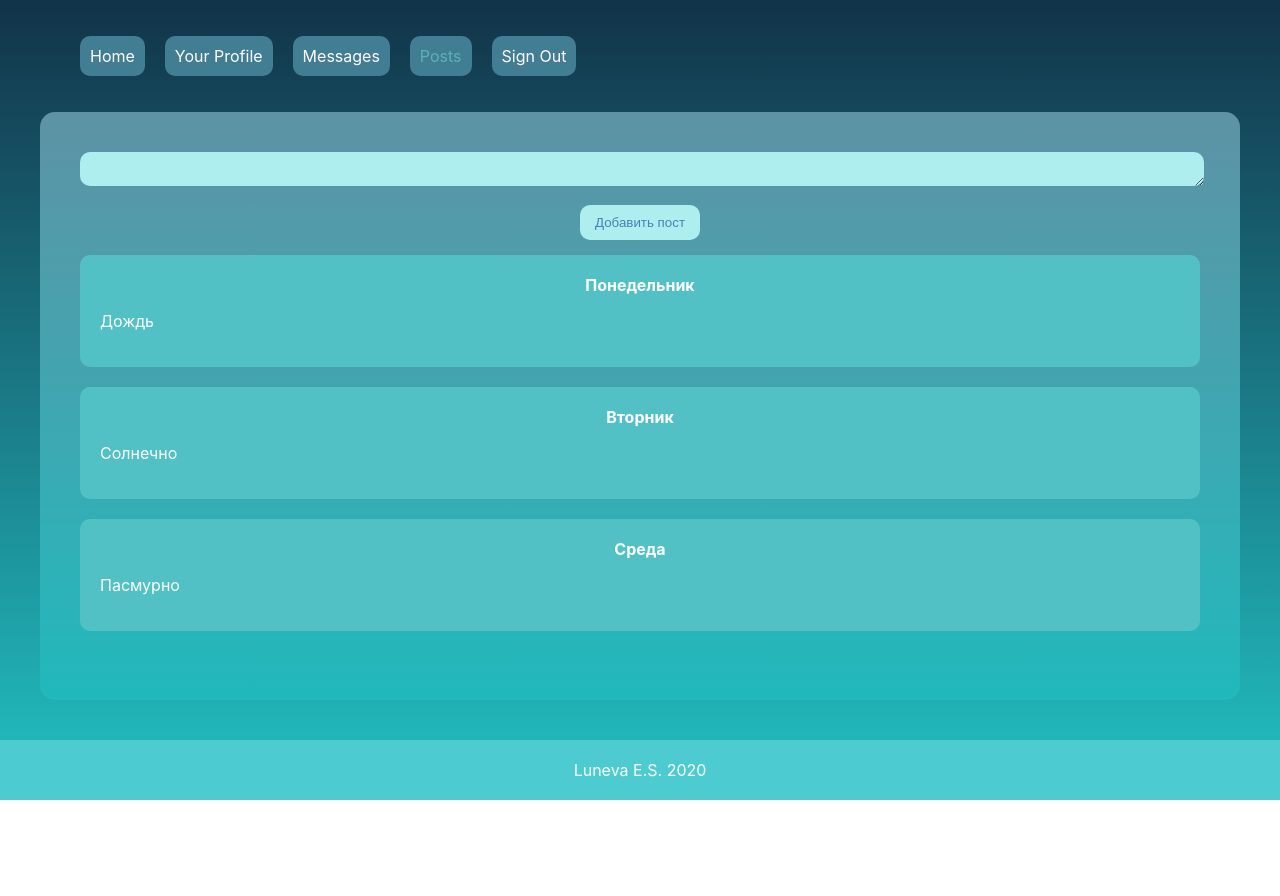
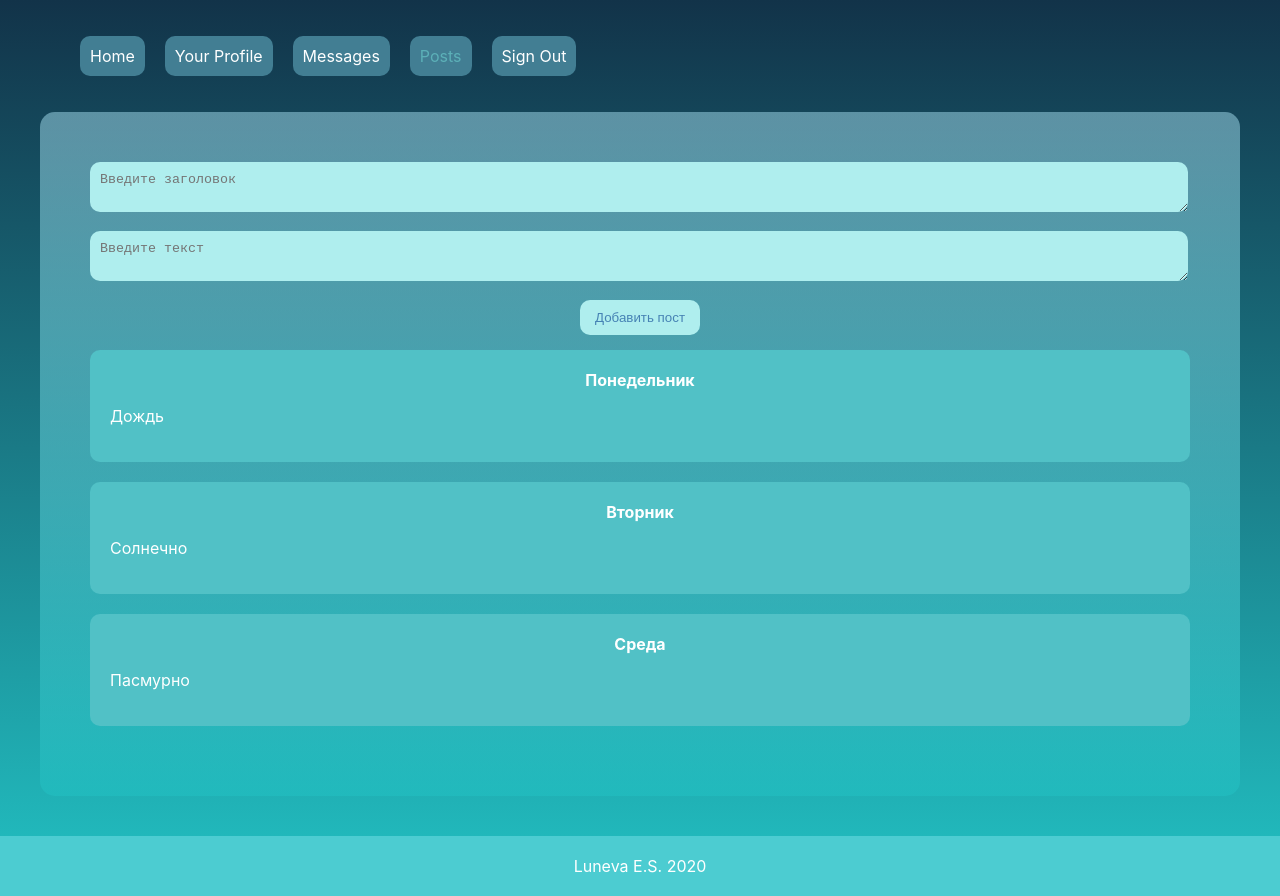
Before and after one commit to lunevaes/Social-Network, a React (Create React App) app: page /posts in a window 1280 px wide. Before the commit the page ends 800 px from the top, so only its background shows below. Built offline with nearby package versions, Linux system fonts and the light colour scheme.

Commit message:
Обновляет функционал добавления поста

```diff
--- a/src/App.module.css
+++ b/src/App.module.css
@@ -22,5 +22,5 @@
 }
 
 .Wrapper {
-  padding: 40px;
+  padding: 50px;
 }
--- a/src/components/Posts/Posts.js
+++ b/src/components/Posts/Posts.js
@@ -1,5 +1,5 @@
 import React from 'react'
-
+import { updatePost } from '../../redux/state';
 import { addPost } from '../../redux/state';
 import Post from './Post/Post'
 import classes from './Posts.module.css'
@@ -12,15 +12,22 @@ const Posts = (props) => {
   })
 
   let newPost = React.createRef()
+  let newTopic = React.createRef()
+
   let addNewPost = () => {
+    addPost(props.state.newPostTopic, props.state.newPostText)
+  }
+
+  let updateNewPost = () => {
     let text = newPost.current.value
-    addPost(text)
-    newPost.current.value = ''
+    let topic = newTopic.current.value
+    updatePost(topic, text)
   }
 
 
   return (<div className={classes.Posts}>
-    <textarea className="textarea" ref={newPost}></textarea>
+    <textarea className="textarea" onChange={updateNewPost} ref={newTopic} value={props.state.newPostTopic} placeholder="Введите заголовок"></textarea>
+    <textarea className="textarea" onChange={updateNewPost} ref={newPost} value={props.state.newPostText} placeholder="Введите текст"></textarea>
     <button className="button" onClick={addNewPost}>Добавить пост</button>
     {posts}
   </div>)
--- a/src/components/Posts/Posts.module.css
+++ b/src/components/Posts/Posts.module.css
@@ -1,3 +1,3 @@
 .Posts {
-
+  width: 1100px;
 }
--- a/src/index.css
+++ b/src/index.css
@@ -13,13 +13,14 @@ code {
 }
 
 .textarea {
-  width: 100%;
+  width: 98%;
   border: none;
   border-radius: 10px;
   background-color: #AFEEEE;
   color: #4682B4;
   margin-bottom: 15px;
   resize: vertical;
+  padding: 10px;
 }
 
 .textarea:hover {
--- a/src/redux/state.js
+++ b/src/redux/state.js
@@ -40,7 +40,9 @@ const state = {
       id: 3,
       topic: "Среда",
       text: "Пасмурно"
-    }]
+    }],
+    newPostTopic: '',
+    newPostText: ''
   },
   profilePage: {
     profileInfo: {
@@ -52,14 +54,22 @@ const state = {
   }
 }
 
-export const addPost = (postMessage) => {
+export const addPost = (postTopic, postMessage) => {
   let newPost = {
     id: state.postsPage.posts.length,
-    topic: "Среда",
+    topic: postTopic,
     text: postMessage
   }
 
   state.postsPage.posts.push(newPost)
+  state.postsPage.newPostTopic = ''
+  state.postsPage.newPostText = ''
+  rerenderTree(state)
+}
+
+export const updatePost = (newPostTopic, newPostText) => {
+  state.postsPage.newPostTopic = newPostTopic
+  state.postsPage.newPostText = newPostText
   rerenderTree(state)
 }
 
```
